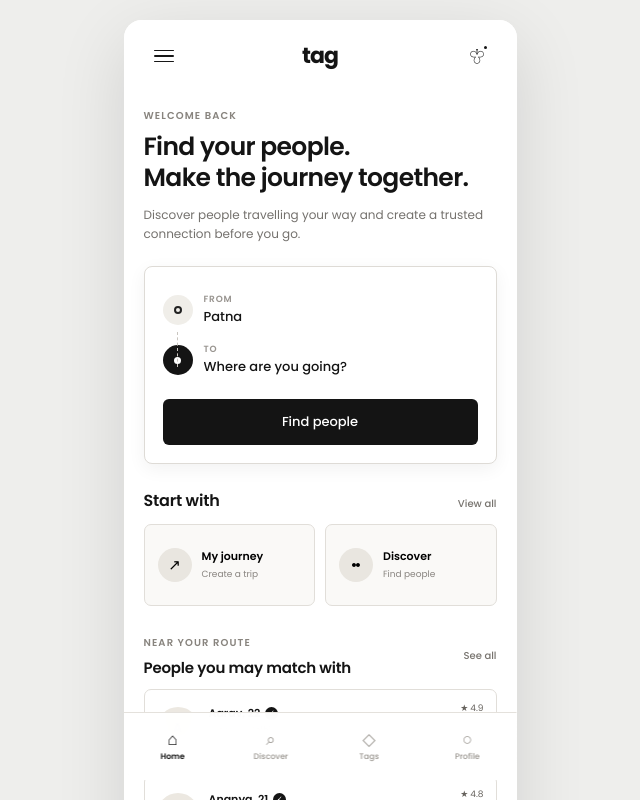
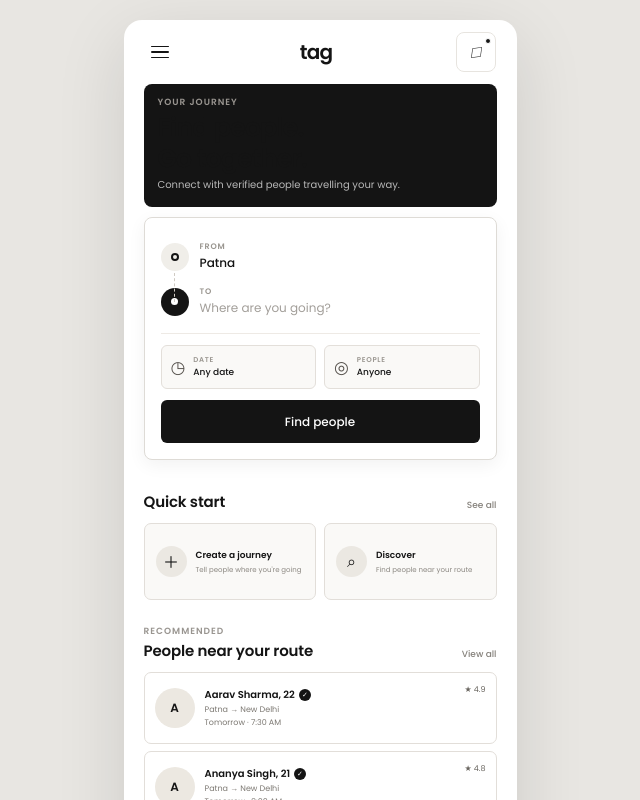
Before and after one commit to mohnish-ydv/Tag, a React (Vite) app: page / in a window 1280 px wide. Shown: the top 800 px of the page, without its empty margins (320-960 px from the left). Built offline with nearby package versions, Linux system fonts and the light colour scheme.

Commit message:
Refine Tag home visual system

```diff
--- a/src/App.jsx
+++ b/src/App.jsx
@@ -1,200 +1,200 @@
 import { useState } from 'react'
 import './index.css'
 
-const people = [
+const matches = [
   {
-    name: 'Aarav',
+    name: 'Aarav Sharma',
     age: 22,
-    route: 'Patna → Delhi',
+    route: 'Patna → New Delhi',
     time: 'Tomorrow · 7:30 AM',
     rating: '4.9',
-    verified: true,
   },
   {
-    name: 'Ananya',
+    name: 'Ananya Singh',
     age: 21,
-    route: 'Patna → Delhi',
+    route: 'Patna → New Delhi',
     time: 'Tomorrow · 8:00 AM',
     rating: '4.8',
-    verified: true,
-  },
-  {
-    name: 'Rohan',
-    age: 24,
-    route: 'Patna → Noida',
-    time: 'Friday · 6:45 AM',
-    rating: '4.7',
-    verified: false,
   },
 ]
 
 function App() {
-  const [tab, setTab] = useState('home')
+  const [active, setActive] = useState('home')
 
   return (
-    <div className="app-shell">
-      <div className="app-screen">
+    <div className="viewport">
+      <div className="screen">
 
-        <header className="topbar">
-          <button className="icon-button" aria-label="Open menu">
-            <span className="hamburger">
+        <header className="header">
+          <button className="header-btn" aria-label="Menu">
+            <span className="menu-lines">
               <i />
               <i />
               <i />
             </span>
           </button>
 
-          <div className="brand">tag</div>
+          <div className="logo">tag</div>
 
-          <button
-            className="icon-button notification-button"
-            aria-label="Notifications"
-          >
-            <span className="bell">♧</span>
-            <span className="notification-dot" />
+          <button className="header-btn notification" aria-label="Notifications">
+            <span className="notification-icon">♢</span>
+            <b />
           </button>
         </header>
 
-        <main className="home-content">
+        <main>
 
-          <section className="intro">
-            <p className="eyebrow">WELCOME BACK</p>
-            <h1>Find your people.<br />Make the journey together.</h1>
-            <p className="intro-copy">
-              Discover people travelling your way and create a trusted connection before you go.
+          <section className="hero">
+            <span className="label">YOUR JOURNEY</span>
+            <h1>Find people.<br />Go together.</h1>
+            <p>
+              Connect with verified people travelling your way.
             </p>
           </section>
 
-          <section className="search-card">
-            <div className="field">
-              <div className="field-icon origin-icon">
+          <section className="journey-card">
+
+            <div className="location-row">
+              <div className="location-mark origin">
                 <span />
               </div>
-              <div className="field-content">
-                <span className="field-label">FROM</span>
+
+              <div className="location-text">
+                <small>FROM</small>
                 <strong>Patna</strong>
               </div>
             </div>
 
-            <div className="route-line">
+            <div className="connector">
               <span />
             </div>
 
-            <div className="field">
-              <div className="field-icon destination-icon">
+            <div className="location-row">
+              <div className="location-mark destination">
                 <span />
               </div>
-              <div className="field-content">
-                <span className="field-label">TO</span>
-                <strong>Where are you going?</strong>
+
+              <div className="location-text">
+                <small>TO</small>
+                <strong className="placeholder">
+                  Where are you going?
+                </strong>
               </div>
             </div>
 
-            <button className="primary-button">
+            <div className="journey-options">
+              <button>
+                <span>◷</span>
+                <div>
+                  <small>DATE</small>
+                  <strong>Any date</strong>
+                </div>
+              </button>
+
+              <button>
+                <span>◎</span>
+                <div>
+                  <small>PEOPLE</small>
+                  <strong>Anyone</strong>
+                </div>
+              </button>
+            </div>
+
+            <button className="find-button">
               Find people
             </button>
+
           </section>
 
-          <section className="quick-section">
-            <div className="section-heading">
-              <h2>Start with</h2>
+          <section className="section quick-section">
+            <div className="section-head">
+              <h2>Quick start</h2>
+              <button>See all</button>
+            </div>
+
+            <div className="quick-row">
+
+              <button className="quick-card">
+                <span className="quick-symbol">＋</span>
+                <div>
+                  <strong>Create a journey</strong>
+                  <small>Tell people where you're going</small>
+                </div>
+              </button>
+
+              <button className="quick-card">
+                <span className="quick-symbol">⌕</span>
+                <div>
+                  <strong>Discover</strong>
+                  <small>Find people near your route</small>
+                </div>
+              </button>
+
+            </div>
+          </section>
+
+          <section className="section">
+            <div className="section-head">
+              <div>
+                <span className="label">RECOMMENDED</span>
+                <h2>People near your route</h2>
+              </div>
+
               <button>View all</button>
             </div>
 
-            <div className="quick-grid">
-              <button className="quick-card">
-                <span className="quick-icon route-icon">
-                  ↗
-                </span>
-                <span>
-                  <strong>My journey</strong>
-                  <small>Create a trip</small>
-                </span>
-              </button>
+            <div className="people">
 
-              <button className="quick-card">
-                <span className="quick-icon people-icon">
-                  ••
-                </span>
-                <span>
-                  <strong>Discover</strong>
-                  <small>Find people</small>
-                </span>
-              </button>
-            </div>
-          </section>
+              {matches.map((person) => (
+                <article className="person" key={person.name}>
 
-          <section className="matches-section">
-            <div className="section-heading">
-              <div>
-                <p className="section-kicker">NEAR YOUR ROUTE</p>
-                <h2>People you may match with</h2>
-              </div>
-              <button>See all</button>
-            </div>
-
-            <div className="match-list">
-              {people.map((person) => (
-                <article className="match-card" key={person.name}>
                   <div className="avatar">
-                    {person.name[0]}
+                    {person.name.charAt(0)}
                   </div>
 
-                  <div className="match-main">
-                    <div className="match-name">
-                      <strong>{person.name}, {person.age}</strong>
-                      {person.verified && (
-                        <span className="verified">✓</span>
-                      )}
+                  <div className="person-info">
+                    <div className="person-title">
+                      <strong>
+                        {person.name}, {person.age}
+                      </strong>
+                      <span className="check">✓</span>
                     </div>
 
                     <p>{person.route}</p>
                     <small>{person.time}</small>
                   </div>
 
-                  <div className="rating">
+                  <div className="person-rating">
                     <span>★</span>
                     {person.rating}
                   </div>
+
                 </article>
               ))}
+
             </div>
           </section>
 
         </main>
 
         <nav className="bottom-nav">
-          <button
-            className={tab === 'home' ? 'active' : ''}
-            onClick={() => setTab('home')}
-          >
-            <span>⌂</span>
-            Home
-          </button>
 
-          <button
-            className={tab === 'discover' ? 'active' : ''}
-            onClick={() => setTab('discover')}
-          >
-            <span>⌕</span>
-            Discover
-          </button>
+          {[
+            ['home', '⌂', 'Home'],
+            ['discover', '⌕', 'Discover'],
+            ['tags', '◇', 'Tags'],
+            ['profile', '○', 'Profile'],
+          ].map(([id, icon, text]) => (
+            <button
+              key={id}
+              className={active === id ? 'selected' : ''}
+              onClick={() => setActive(id)}
+            >
+              <span>{icon}</span>
+              <small>{text}</small>
+            </button>
+          ))}
 
-          <button
-            className={tab === 'tags' ? 'active' : ''}
-            onClick={() => setTab('tags')}
-          >
-            <span>◇</span>
-            Tags
-          </button>
-
-          <button
-            className={tab === 'profile' ? 'active' : ''}
-            onClick={() => setTab('profile')}
-          >
-            <span>○</span>
-            Profile
-          </button>
         </nav>
 
       </div>
--- a/src/index.css
+++ b/src/index.css
@@ -3,7 +3,7 @@
 :root {
   font-family: 'Poppins', sans-serif;
   color: #141414;
-  background: #eeeeec;
+  background: #ededeb;
   font-synthesis: none;
   text-rendering: optimizeLegibility;
 }
@@ -16,373 +16,403 @@ html,
 body,
 #root {
   margin: 0;
+  width: 100%;
   min-height: 100%;
 }
 
 body {
-  min-width: 320px;
-  background: #eeeeec;
+  background: #ededeb;
 }
 
 button {
   font: inherit;
-}
-
-button,
-a {
+  color: inherit;
   -webkit-tap-highlight-color: transparent;
 }
 
-.app-shell {
+.viewport {
   min-height: 100vh;
   display: flex;
   justify-content: center;
-  background: #eeeeec;
 }
 
-.app-screen {
+.screen {
+  width: 393px;
+  min-height: 852px;
+  background: #fff;
   position: relative;
-  width: 100%;
-  max-width: 393px;
-  min-height: 100vh;
-  background: #fff;
-  overflow-x: hidden;
-  padding-bottom: 82px;
+  overflow: hidden;
+  padding-bottom: 74px;
 }
 
-.topbar {
-  height: 72px;
+.header {
+  height: 64px;
   padding: 0 20px;
   display: flex;
   align-items: center;
   justify-content: space-between;
-  background: #fff;
 }
 
-.brand {
-  font-size: 22px;
-  line-height: 1;
-  font-weight: 700;
-  letter-spacing: -1px;
-}
-
-.icon-button {
-  width: 40px;
-  height: 40px;
+.header-btn {
+  width: 32px;
+  height: 32px;
   border: 0;
+  padding: 0;
   background: transparent;
   display: grid;
   place-items: center;
-  padding: 0;
 }
 
-.hamburger {
-  width: 20px;
+.logo {
+  font-size: 20px;
+  line-height: 1;
+  font-weight: 600;
+  letter-spacing: -0.8px;
+}
+
+.menu-lines {
+  width: 18px;
   display: grid;
   gap: 4px;
 }
 
-.hamburger i {
+.menu-lines i {
   display: block;
-  width: 100%;
+  width: 18px;
   height: 1.5px;
-  background: #171717;
-  border-radius: 10px;
+  background: #141414;
+  border-radius: 2px;
 }
 
-.bell {
-  font-size: 20px;
-  transform: rotate(180deg);
-  display: block;
-}
-
-.notification-button {
+.notification {
   position: relative;
 }
 
-.notification-dot {
-  position: absolute;
-  width: 7px;
-  height: 7px;
-  top: 8px;
-  right: 8px;
-  background: #141414;
-  border-radius: 50%;
-  border: 2px solid #fff;
+.notification-icon {
+  font-size: 21px;
+  line-height: 1;
+  transform: rotate(45deg);
 }
 
-.home-content {
-  padding: 4px 20px 28px;
+.notification b {
+  position: absolute;
+  top: 5px;
+  right: 4px;
+  width: 6px;
+  height: 6px;
+  border-radius: 50%;
+  background: #141414;
+  border: 1.5px solid #fff;
 }
 
-.intro {
-  padding: 12px 0 22px;
+main {
+  padding: 0 20px;
 }
 
-.eyebrow,
-.section-kicker {
-  margin: 0 0 7px;
-  font-size: 10px;
-  font-weight: 600;
-  letter-spacing: 1.1px;
-  color: #88847e;
+.hero {
+  padding: 15px 0 20px;
 }
 
-.intro h1 {
+.label {
+  display: block;
+  margin-bottom: 6px;
+  color: #999590;
+  font-size: 9px;
+  line-height: 1;
+  font-weight: 600;
+  letter-spacing: 1px;
+}
+
+.hero h1 {
   margin: 0;
   font-size: 25px;
-  line-height: 1.25;
+  line-height: 1.22;
   letter-spacing: -0.65px;
   font-weight: 600;
 }
 
-.intro-copy {
-  margin: 11px 0 0;
-  max-width: 340px;
-  color: #74716d;
-  font-size: 12px;
-  line-height: 1.65;
+.hero p {
+  margin: 9px 0 0;
+  max-width: 320px;
+  color: #77736e;
+  font-size: 11px;
+  line-height: 1.6;
 }
 
-.search-card {
+.journey-card {
   position: relative;
-  padding: 18px;
   border: 1px solid #dedbd6;
   border-radius: 8px;
+  padding: 16px;
   background: #fff;
   box-shadow: 0 5px 18px rgba(20, 20, 20, .055);
 }
 
-.field {
+.location-row {
+  height: 45px;
   display: flex;
   align-items: center;
-  min-height: 50px;
 }
 
-.field-icon {
-  width: 30px;
-  height: 30px;
-  flex: 0 0 30px;
+.location-mark {
+  width: 28px;
+  height: 28px;
+  flex: 0 0 28px;
+  margin-right: 11px;
   border-radius: 50%;
   display: grid;
   place-items: center;
-  margin-right: 11px;
 }
 
-.origin-icon {
+.location-mark.origin {
   background: #f0eee9;
 }
 
-.origin-icon span {
+.location-mark.origin span {
   width: 8px;
   height: 8px;
-  border: 2px solid #222;
+  border: 2px solid #141414;
   border-radius: 50%;
 }
 
-.destination-icon {
+.location-mark.destination {
   background: #141414;
 }
 
-.destination-icon span {
+.location-mark.destination span {
   width: 7px;
   height: 7px;
+  border-radius: 50%;
   background: #fff;
-  border-radius: 50%;
 }
 
-.field-content {
-  min-width: 0;
+.location-text {
   display: grid;
   gap: 1px;
 }
 
-.field-label {
-  color: #999590;
-  font-size: 9px;
+.location-text small {
+  color: #9a9690;
+  font-size: 8px;
   font-weight: 600;
   letter-spacing: .8px;
 }
 
-.field strong {
-  font-size: 13px;
-  font-weight: 500;
-  white-space: nowrap;
-  overflow: hidden;
-  text-overflow: ellipsis;
-}
-
-.route-line {
-  position: absolute;
-  left: 32px;
-  top: 65px;
-  height: 35px;
-  border-left: 1px dashed #c9c5bf;
-}
-
-.primary-button {
-  width: 100%;
-  height: 46px;
-  margin-top: 14px;
-  border: 0;
-  border-radius: 6px;
-  background: #141414;
-  color: #fff;
-  font-size: 13px;
+.location-text strong {
+  font-size: 12px;
   font-weight: 500;
 }
 
-.quick-section {
+.location-text .placeholder {
+  color: #a29e99;
+  font-weight: 400;
+}
+
+.connector {
+  position: absolute;
+  left: 29px;
+  top: 55px;
+  height: 29px;
+  border-left: 1px dashed #cfcac3;
+}
+
+.connector span {
+  display: none;
+}
+
+.journey-options {
+  display: grid;
+  grid-template-columns: 1fr 1fr;
+  gap: 8px;
+  margin-top: 9px;
+  padding-top: 11px;
+  border-top: 1px solid #eeeae5;
+}
+
+.journey-options button {
+  border: 1px solid #e3dfda;
+  border-radius: 6px;
+  min-height: 44px;
+  background: #faf9f7;
+  display: flex;
+  align-items: center;
+  padding: 7px 9px;
+  gap: 8px;
+  text-align: left;
+}
+
+.journey-options button > span {
+  font-size: 17px;
+  color: #55514c;
+}
+
+.journey-options button div {
+  display: grid;
+  gap: 1px;
+}
+
+.journey-options small {
+  color: #9b9791;
+  font-size: 7px;
+  font-weight: 600;
+  letter-spacing: .7px;
+}
+
+.journey-options strong {
+  font-size: 9px;
+  font-weight: 500;
+}
+
+.find-button {
+  width: 100%;
+  height: 43px;
+  border: 0;
+  border-radius: 6px;
+  margin-top: 11px;
+  background: #141414;
+  color: #fff;
+  font-size: 12px;
+  font-weight: 500;
+}
+
+.section {
   padding-top: 27px;
 }
 
-.section-heading {
+.quick-section {
+  padding-top: 25px;
+}
+
+.section-head {
+  min-height: 27px;
   display: flex;
   align-items: flex-end;
   justify-content: space-between;
   gap: 12px;
-  margin-bottom: 12px;
+  margin-bottom: 11px;
 }
 
-.section-heading h2 {
+.section-head h2 {
   margin: 0;
-  font-size: 16px;
-  line-height: 1.3;
+  font-size: 15px;
+  line-height: 1.25;
+  letter-spacing: -.15px;
   font-weight: 600;
-  letter-spacing: -.2px;
 }
 
-.section-heading > button {
+.section-head > button {
   border: 0;
   padding: 0;
   background: transparent;
-  color: #77736e;
-  font-size: 10px;
+  color: #85817b;
+  font-size: 9px;
   font-weight: 500;
+  white-space: nowrap;
 }
 
-.quick-grid {
+.quick-row {
   display: grid;
   grid-template-columns: 1fr 1fr;
-  gap: 10px;
+  gap: 8px;
 }
 
 .quick-card {
-  min-height: 82px;
-  border: 1px solid #e1ded9;
+  min-height: 77px;
+  border: 1px solid #e2ded9;
   border-radius: 7px;
   background: #faf9f7;
+  padding: 11px;
   display: flex;
   align-items: center;
-  gap: 10px;
-  padding: 13px;
+  gap: 9px;
   text-align: left;
 }
 
-.quick-card > span:last-child {
+.quick-symbol {
+  width: 31px;
+  height: 31px;
+  flex: 0 0 31px;
+  border-radius: 50%;
+  background: #ebe8e2;
+  display: grid;
+  place-items: center;
+  font-size: 16px;
+}
+
+.quick-card div {
+  min-width: 0;
   display: grid;
   gap: 3px;
 }
 
 .quick-card strong {
-  font-size: 11px;
+  font-size: 9px;
   font-weight: 600;
+  white-space: nowrap;
 }
 
 .quick-card small {
-  color: #898580;
-  font-size: 9px;
+  color: #8b8781;
+  font-size: 7px;
+  line-height: 1.4;
 }
 
-.quick-icon {
-  width: 34px;
-  height: 34px;
-  flex: 0 0 34px;
-  border-radius: 50%;
+.people {
   display: grid;
-  place-items: center;
-  background: #e9e6e0;
-  font-size: 15px;
-  font-weight: 500;
+  gap: 7px;
 }
 
-.people-icon {
-  letter-spacing: -3px;
-  padding-right: 3px;
-}
-
-.matches-section {
-  padding-top: 29px;
-}
-
-.matches-section .section-heading {
-  align-items: center;
-}
-
-.matches-section .section-heading > div {
-  min-width: 0;
-}
-
-.matches-section h2 {
-  font-size: 15px;
-}
-
-.match-list {
-  display: grid;
-  gap: 8px;
-}
-
-.match-card {
-  position: relative;
-  min-height: 78px;
+.person {
+  min-height: 72px;
+  border: 1px solid #e2ded9;
+  border-radius: 7px;
+  padding: 10px;
   display: flex;
   align-items: center;
   gap: 10px;
-  padding: 12px;
-  border: 1px solid #e1ded9;
-  border-radius: 7px;
   background: #fff;
 }
 
 .avatar {
-  width: 42px;
-  height: 42px;
-  flex: 0 0 42px;
+  width: 40px;
+  height: 40px;
+  flex: 0 0 40px;
+  border-radius: 50%;
+  background: #eeeae5;
   display: grid;
   place-items: center;
-  border-radius: 50%;
-  background: #ece9e4;
-  font-size: 14px;
+  font-size: 13px;
   font-weight: 600;
 }
 
-.match-main {
+.person-info {
   min-width: 0;
   flex: 1;
 }
 
-.match-name {
+.person-title {
   display: flex;
   align-items: center;
-  gap: 5px;
+  gap: 4px;
 }
 
-.match-name strong {
-  font-size: 11px;
+.person-title strong {
+  font-size: 10px;
   font-weight: 600;
 }
 
-.match-main p,
-.match-main small {
+.person-info p,
+.person-info small {
   display: block;
   margin: 2px 0 0;
-  color: #77736e;
-  font-size: 9px;
+  color: #7c7872;
+  font-size: 8px;
+  line-height: 1.35;
 }
 
-.verified {
-  width: 13px;
-  height: 13px;
+.check {
+  width: 12px;
+  height: 12px;
   display: grid;
   place-items: center;
   border-radius: 50%;
@@ -392,65 +422,60 @@ a {
   font-weight: 700;
 }
 
-.rating {
+.person-rating {
   align-self: flex-start;
-  font-size: 9px;
-  color: #66625d;
-  white-space: nowrap;
+  padding-top: 1px;
+  color: #69655f;
+  font-size: 8px;
 }
 
-.rating span {
+.person-rating span {
   margin-right: 2px;
 }
 
 .bottom-nav {
-  position: fixed;
-  z-index: 20;
+  position: absolute;
+  z-index: 10;
+  left: 0;
+  right: 0;
   bottom: 0;
-  left: 50%;
-  width: min(393px, 100%);
   height: 68px;
-  transform: translateX(-50%);
+  border-top: 1px solid #e3e0db;
+  background: rgba(255, 255, 255, .98);
   display: grid;
   grid-template-columns: repeat(4, 1fr);
-  border-top: 1px solid #e4e1dc;
-  background: rgba(255,255,255,.97);
-  backdrop-filter: blur(12px);
 }
 
 .bottom-nav button {
   border: 0;
   background: transparent;
-  color: #9a9690;
+  padding: 7px 0 5px;
+  color: #aaa6a0;
   display: grid;
   place-content: center;
   gap: 2px;
-  font-size: 8px;
-  font-weight: 500;
 }
 
 .bottom-nav button span {
-  display: block;
   text-align: center;
   font-size: 17px;
   line-height: 19px;
 }
 
-.bottom-nav button.active {
-  color: #141414;
-  font-weight: 600;
+.bottom-nav button small {
+  font-size: 7px;
+  line-height: 10px;
+  font-weight: 500;
 }
 
-@media(min-width:394px) {
-  .app-screen {
+.bottom-nav button.selected {
+  color: #141414;
+}
+
+@media (min-width: 394px) {
+  .screen {
     margin: 20px 0;
-    min-height: calc(100vh - 40px);
     border-radius: 18px;
     box-shadow: 0 20px 70px rgba(0,0,0,.12);
   }
-
-  .bottom-nav {
-    bottom: 20px;
-    border-radius: 0 0 18px 18px;
-  }
 }
```
